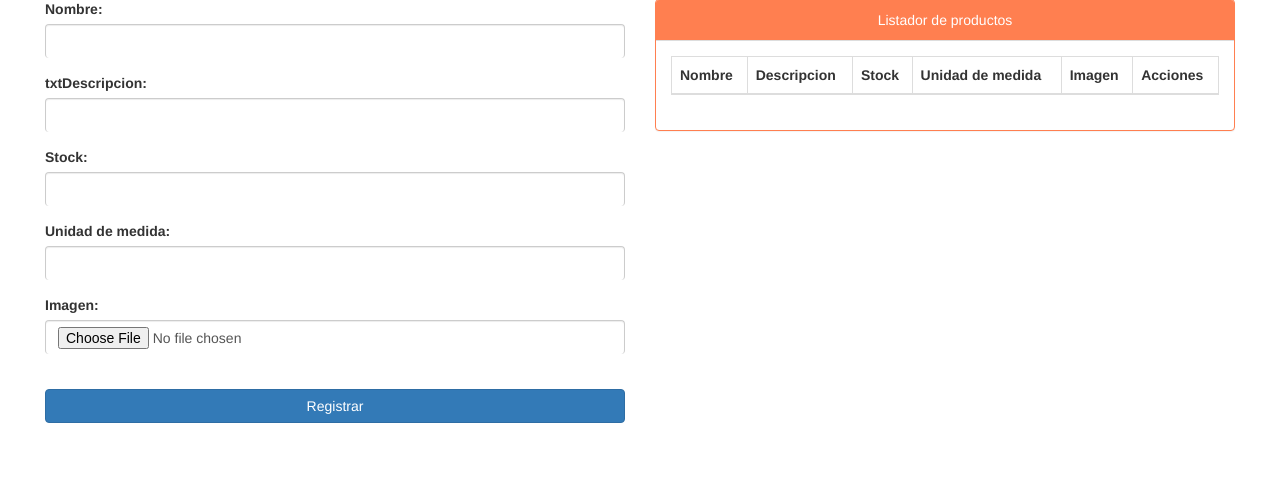
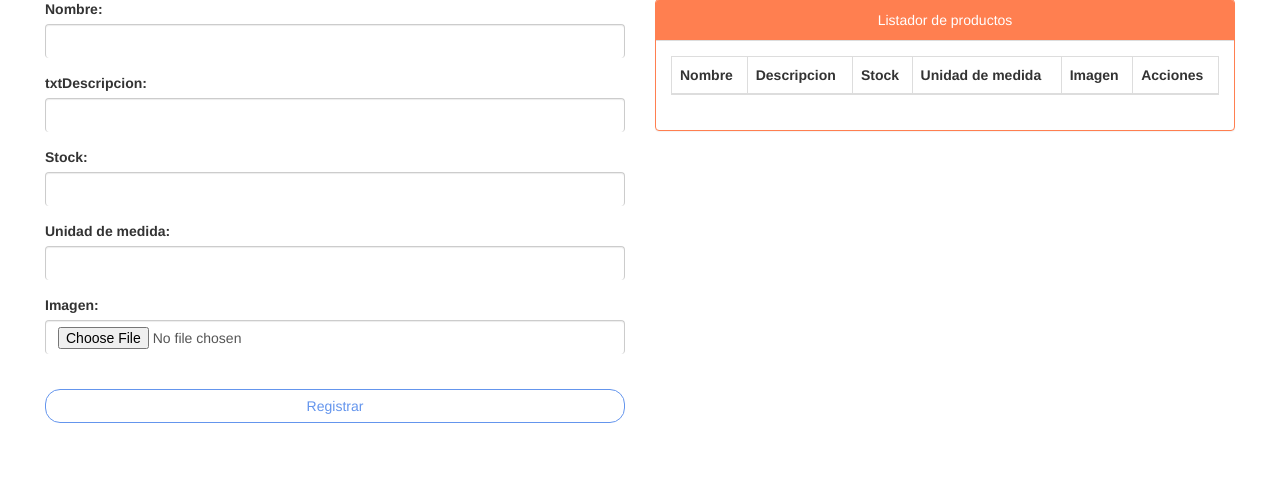
Before and after one commit to RafaelAntonioGavidiaM/enProductos, a PHP site: page / in a window 1280 px wide. Shown: the part 71-560 px from the top of the page. Run offline with PHP 8.4, Linux system fonts and the light colour scheme; data that the repository does not hold is empty; some libraries are stand-ins or nearby versions.

Commit message:
cambios en diseño css y agrege la libreria de animate

```diff
--- a/index.php
+++ b/index.php
@@ -18,7 +18,10 @@
     <!-- DataTables -->
     <!-- Por Defecto -->
     <script src="https://cdn.datatables.net/1.10.25/js/jquery.dataTables.min.js"></script>
+
     <link rel='stylesheet' type='text/css' media='screen' href='https://cdn.datatables.net/1.10.25/css/jquery.dataTables.min.css'>
+    <!--animated -->
+    <link rel="stylesheet" href="https://cdnjs.cloudflare.com/ajax/libs/animate.css/4.1.1/animate.min.css" />
     <!-- Botones Exportacion-->
     <script src="https://cdn.datatables.net/buttons/1.7.1/js/buttons.colVis.min.js"></script>
     <script src="https://cdn.datatables.net/buttons/1.7.1/js/dataTables.buttons.min.js"></script>
@@ -46,7 +49,7 @@
 
     <div class="container-fluid">
         <div class="col-sm-12">
-            <div class="col-sm-6">
+            <div class="col-sm-6 animate__animated animate__fadeInLeft">
                 <form>
                     <div class="form-group">
                         <label for="text">Nombre:</label>
@@ -69,13 +72,13 @@
                         <input type="file" class="form-control lineado_color" id="txtImagen">
                     </div>
                     <br>
-                    <center><button type="button" id="btnRegistrar" class="btn btn-primary btn-block">Registrar</button></center>
+                    <center><button type="button" id="btnRegistrar" class="btn boton_de_Registro btn-block">Registrar</button></center>
                     <br>
 
                 </form>
 
             </div>
-            <div id="productosTable" class="col-sm-6 text-center">
+            <div id="productosTable" class="col-sm-6 text-center animate__animated animate__bounceInRight">
 
                 <div class="panel panel-default">
                     <div class="panel-heading panel_cabecera">
--- a/vista/css/main.css
+++ b/vista/css/main.css
@@ -22,6 +22,26 @@
 .panel:hover{
 
     box-shadow: 1px 1px 2rem gray;
+}
+
+.boton_de_Registro{
+
+    color:cornflowerblue;
+    background-color: white;
+    border-radius: 15px;
+    border-color: cornflowerblue;
+    transform: scale(1);
+    transition: transform .6s ease-in-out;
+}
+
+.boton_de_Registro:hover{
+
+
+    box-shadow:1px 1px .7rem rgb(139, 161, 202) ;
+    color:white;
+    background-color: cornflowerblue;
+    transform: scale(1.05);
+
 
 
 }
```
Also changed, not shown: vista/imagenesProductos/asd.jpg (added).
